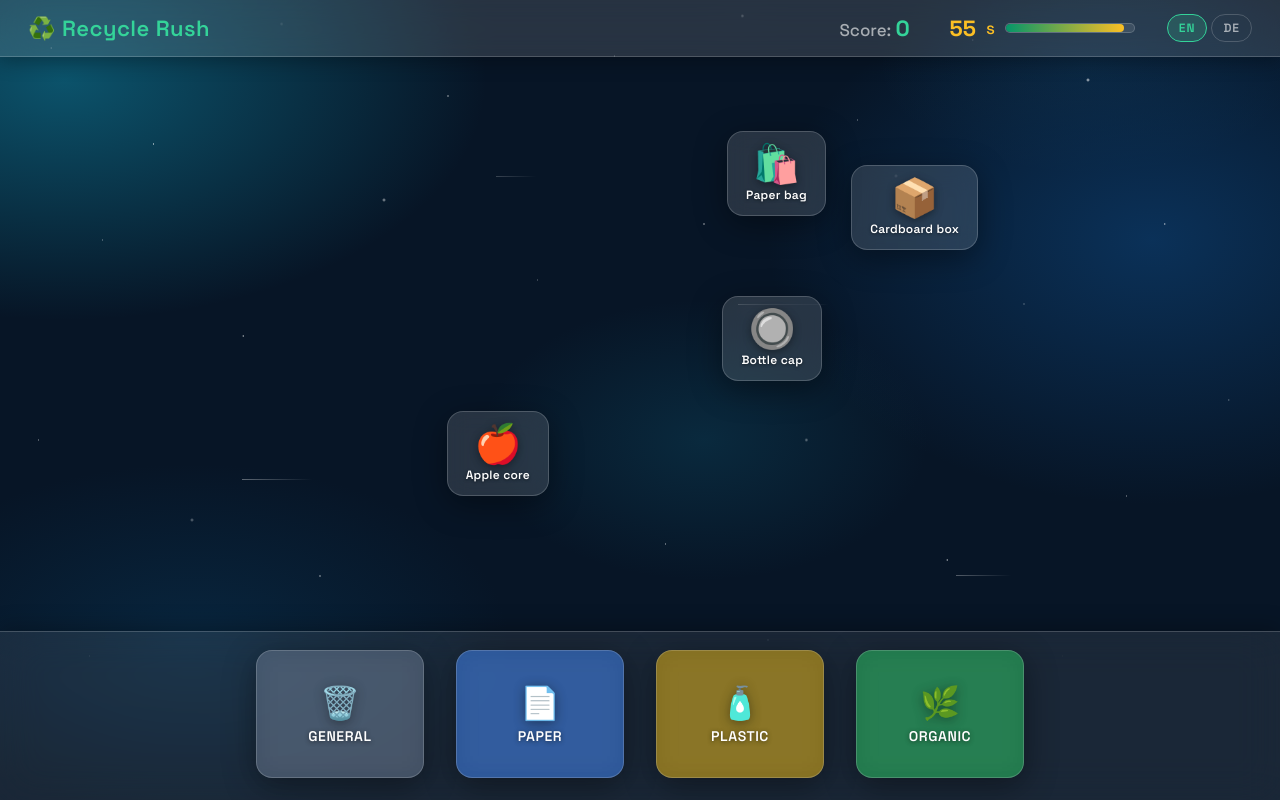
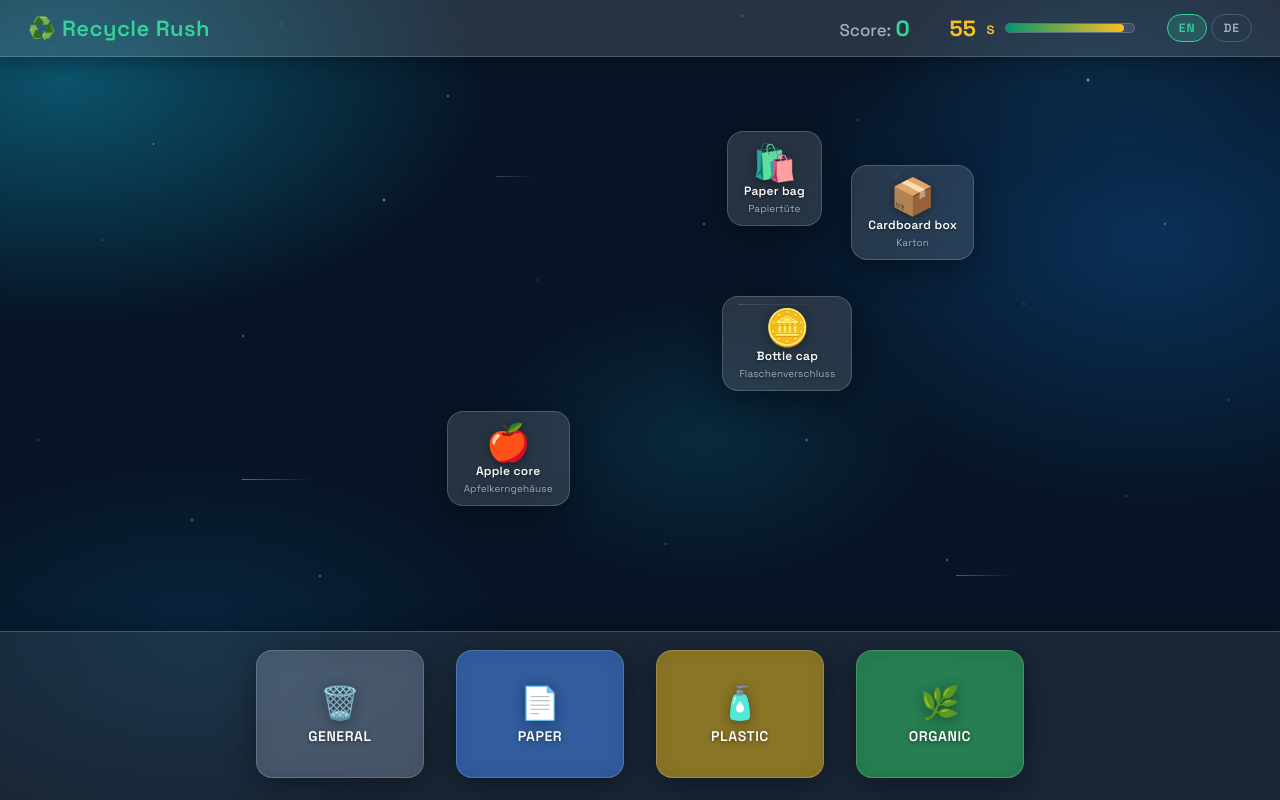
Before and after one commit to jenny-ghaccount/jg_aitraining7, a React (Vite) app: page / in a window 1280 px wide. Built offline with nearby package versions, Linux system fonts and the light colour scheme.

Commit message:
feat: Update task list and open questions for bilingual support; adjust waste item emojis

```diff
--- a/src/App.css
+++ b/src/App.css
@@ -228,8 +228,8 @@
   display: flex;
   flex-direction: column;
   align-items: center;
-  gap: 5px;
-  padding: 12px 18px;
+  gap: 3px;
+  padding: 12px 16px 10px;
   background: var(--glass-bg-strong);
   backdrop-filter: var(--glass-blur-light);
   -webkit-backdrop-filter: var(--glass-blur-light);
@@ -266,7 +266,7 @@
 }
 
 .waste-item__emoji {
-  font-size: 38px;
+  font-size: 36px;
   line-height: 1;
   filter: drop-shadow(0 2px 4px rgba(0,0,0,0.4));
 }
@@ -279,6 +279,16 @@
   color: var(--text-light);
   white-space: nowrap;
   text-shadow: 0 1px 3px rgba(0,0,0,0.5);
+}
+
+.waste-item__label-de {
+  font-family: var(--font-display);
+  font-size: 10px;
+  font-weight: 400;
+  letter-spacing: 0.01em;
+  color: var(--text-muted);
+  white-space: nowrap;
+  text-shadow: 0 1px 3px rgba(0,0,0,0.4);
 }
 
 /* === Bins === */
--- a/src/App.jsx
+++ b/src/App.jsx
@@ -216,7 +216,9 @@ function App() {
         <div className="flash-overlay">
           <div className="flash-overlay__content">
             <span className="flash-overlay__smiley">😢</span>
-            <span className="flash-overlay__text">That was wrong!</span>
+            <span className="flash-overlay__text">
+              {lang === 'en' ? 'That was wrong!' : 'Das war falsch!'}
+            </span>
           </div>
         </div>
       )}
@@ -279,7 +281,8 @@ function App() {
                 }}
               >
                 <span className="waste-item__emoji">{item.emoji}</span>
-                <span className="waste-item__label">{lang === 'en' ? item.label : item.labelDe}</span>
+                <span className="waste-item__label">{item.label}</span>
+                <span className="waste-item__label-de">{item.labelDe}</span>
               </div>
             ))}
           </>
--- a/src/wasteItems.js
+++ b/src/wasteItems.js
@@ -26,7 +26,7 @@ const WASTE_ITEMS = [
     id: 'crisp-packet',
     label: 'Crisp packet',
     labelDe: 'Chipstüte',
-    emoji: '🍟',
+    emoji: '�',
     bin: 'general',
     teachingMessage: 'Crisp packets are mixed-material packaging, so they go in general waste.',
     teachingMessageDe: 'Chipstüten sind Verbundverpackungen und kommen in den Restmüll.',
@@ -71,7 +71,7 @@ const WASTE_ITEMS = [
     id: 'sticky-tape',
     label: 'Sticky tape',
     labelDe: 'Klebeband',
-    emoji: '📎',
+    emoji: '🩹',
     bin: 'general',
     teachingMessage: 'Sticky tape cannot be recycled with clean paper.',
     teachingMessageDe: 'Klebeband kann nicht zusammen mit sauberem Papier recycelt werden.',
@@ -145,7 +145,7 @@ const WASTE_ITEMS = [
     id: 'egg-carton',
     label: 'Egg carton',
     labelDe: 'Eierkarton',
-    emoji: '🧺',
+    emoji: '�',
     bin: 'paper',
     teachingMessage: 'Cardboard egg cartons can go in the paper bin.',
     teachingMessageDe: 'Eierkartons aus Pappe kommen in den Papiermüll.',
@@ -156,7 +156,7 @@ const WASTE_ITEMS = [
     id: 'water-bottle',
     label: 'Water bottle',
     labelDe: 'Wasserflasche',
-    emoji: '💧',
+    emoji: '🫗',
     bin: 'plastic',
     teachingMessage: 'Plastic drink bottles belong in the plastic bin.',
     teachingMessageDe: 'Plastikflaschen gehören in den Plastikmüll.',
@@ -219,7 +219,7 @@ const WASTE_ITEMS = [
     id: 'bottle-cap',
     label: 'Bottle cap',
     labelDe: 'Flaschenverschluss',
-    emoji: '🔘',
+    emoji: '🪙',
     bin: 'plastic',
     teachingMessage: 'Bottle caps count as plastic recycling in this game.',
     teachingMessageDe: 'Flaschenverschlüsse zählen als Plastikrecycling.',
```
Also changed, not shown: 2 other files (tests, documents, lock files or other folders).
